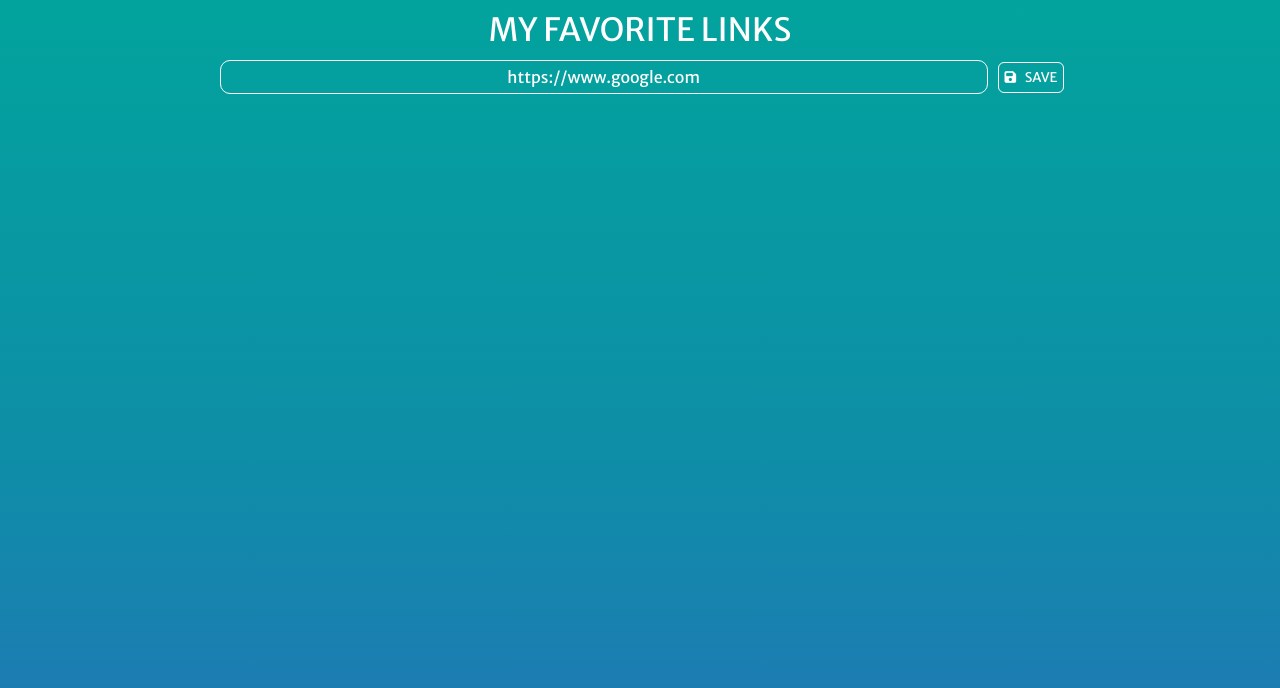
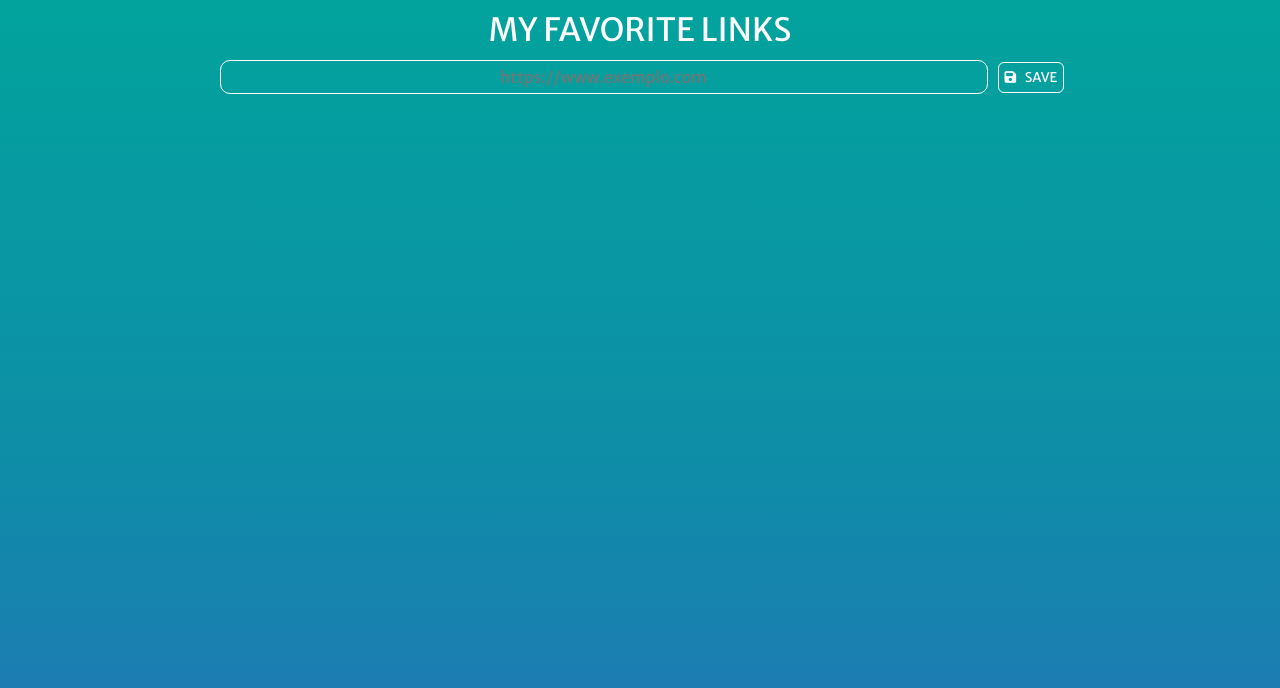
Before and after one commit to appwhat/mfl, a plain HTML site: page index.html in a window 1280 px wide. Drawn offline with Linux system fonts and the light colour scheme.

Commit message:
Update index.html

```diff
--- a/index.html
+++ b/index.html
@@ -25,7 +25,7 @@
 
     <div id="header">
         </section>
-        <input id="campoText" type="text" value="https://www.google.com">
+        <input id="campoText" type="text" value="" placeholder="https://www.exemplo.com">
         <button class="btn" onclick="salvar()" type="button">
             <i class="fas fa-save"></i> save</button>
     </div>
```
